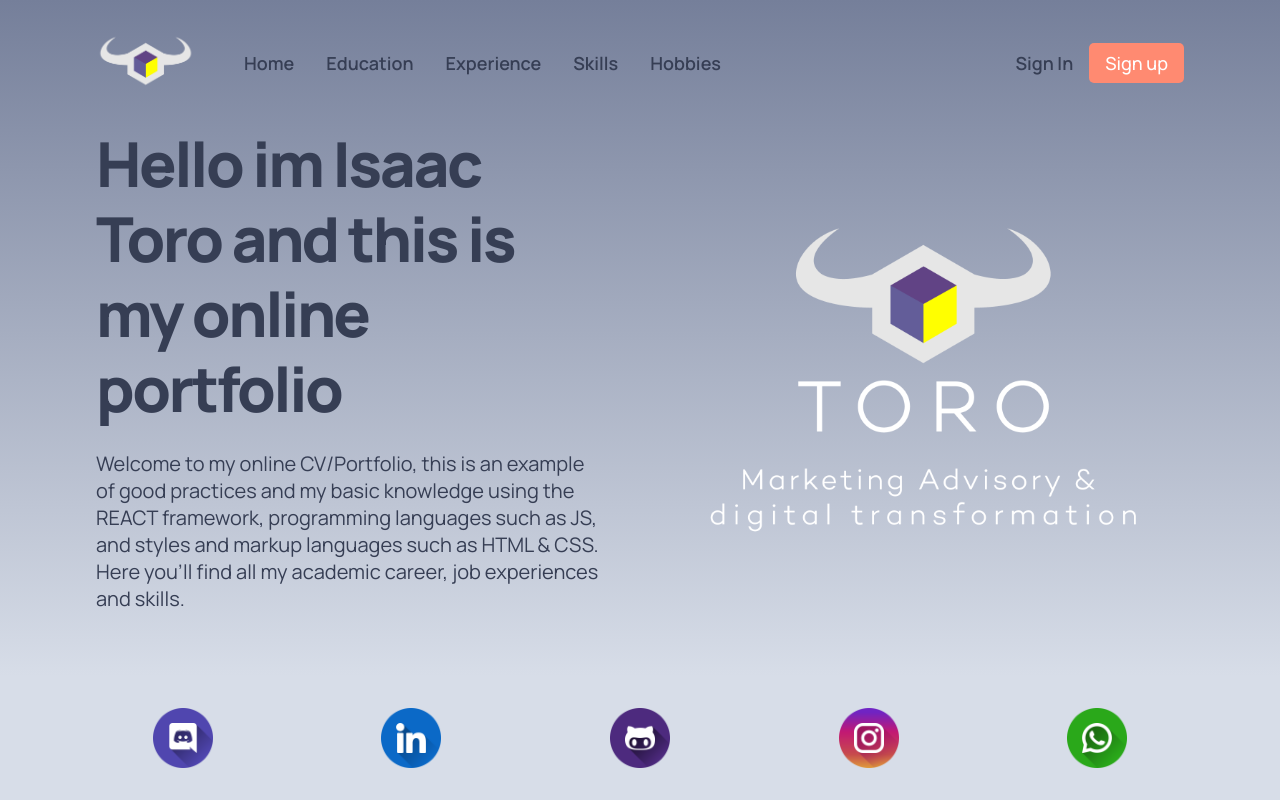
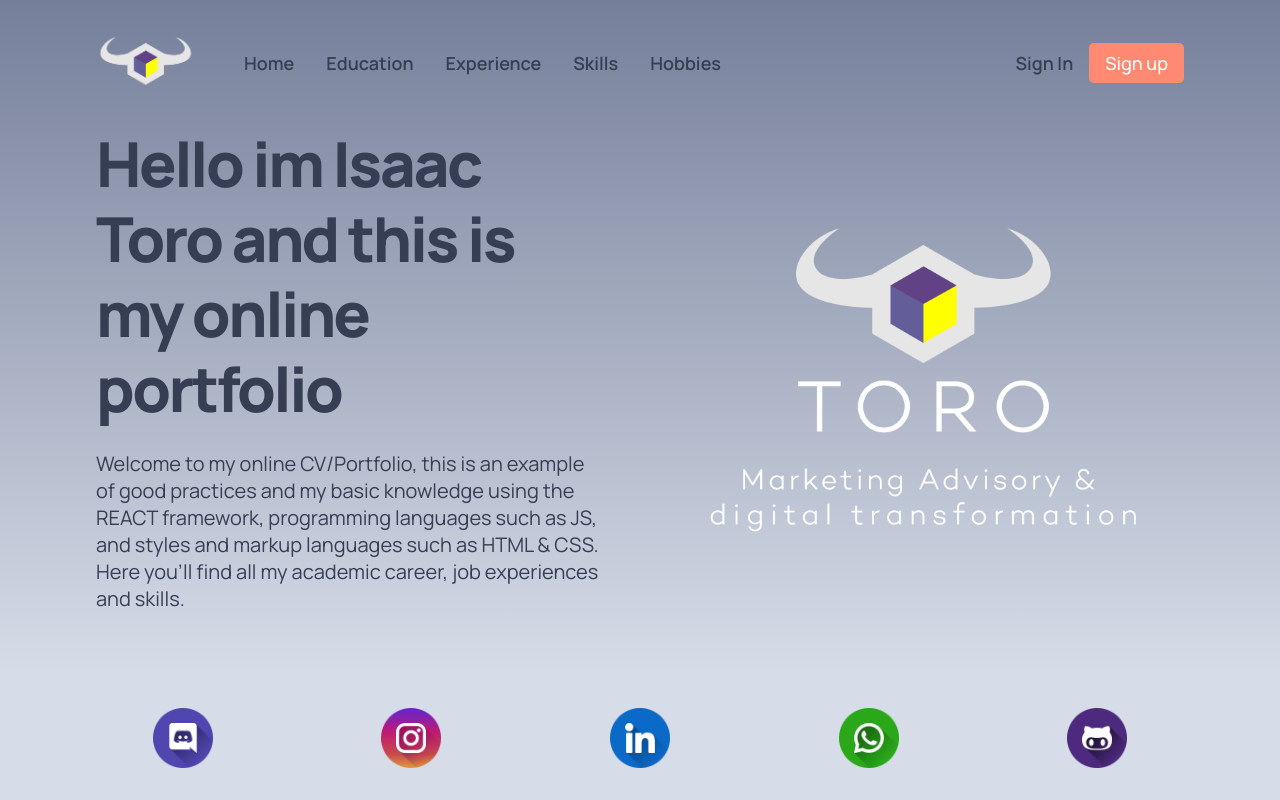
Before and after one commit to torodevelolpment/react_comparison_site, a React (Create React App) app: page / in a window 1280 px wide. Shown: the top 800 px of the page. Built offline with nearby package versions, Linux system fonts and the light colour scheme.

Commit message:
bug de iconos rrss - fixed

```diff
--- a/src/components/brand/Brand.jsx
+++ b/src/components/brand/Brand.jsx
@@ -1,17 +1,17 @@
 import React from 'react';
 import './brand.css';
-import { discord, linkedin, github, instagram, whatsapp } from './imports';
+import { discord, instagram, linkedin, whatsapp, github } from './imports';
 
 
 const Brand = () => {
   return (
     <div className="gpt__brand section__pading">
       <div>
-        <a href="#discord"><img src={discord} alt="discord"/></a>
-        <a href="#linkedin"><img src={linkedin} alt="linkedin"/></a>
-        <a href="#github"><img src={github} alt="github"/></a>
-        <a href="#instagram"><img src={instagram} alt="instagram"/></a>
-        <a href="#whatsapp"><img src={whatsapp} alt="whatsapp"/></a>
+        <img src={discord} alt="discord"/>
+        <img src={instagram} alt="instagram"/>
+        <img src={linkedin} alt="linkedin"/>
+        <img src={whatsapp} alt="whatsapp"/>
+        <img src={github} alt="github"/>
       </div>
     </div>
   )
--- a/src/components/brand/imports.js
+++ b/src/components/brand/imports.js
@@ -1,13 +1,13 @@
 import discord from '../../Assets/discord.png';
+import instagram from '../../Assets/instagram.png';
 import github from '../../Assets/github.png';
 import whatsapp from '../../Assets/whatsapp.png';
 import linkedin from '../../Assets/linkedin.png';
-import instagram from '../../Assets/instagram.png';
 
 export {
+    discord,
     instagram,
     github,
-    discord,
+    whatsapp,
     linkedin,
-    whatsapp,
 }
```
